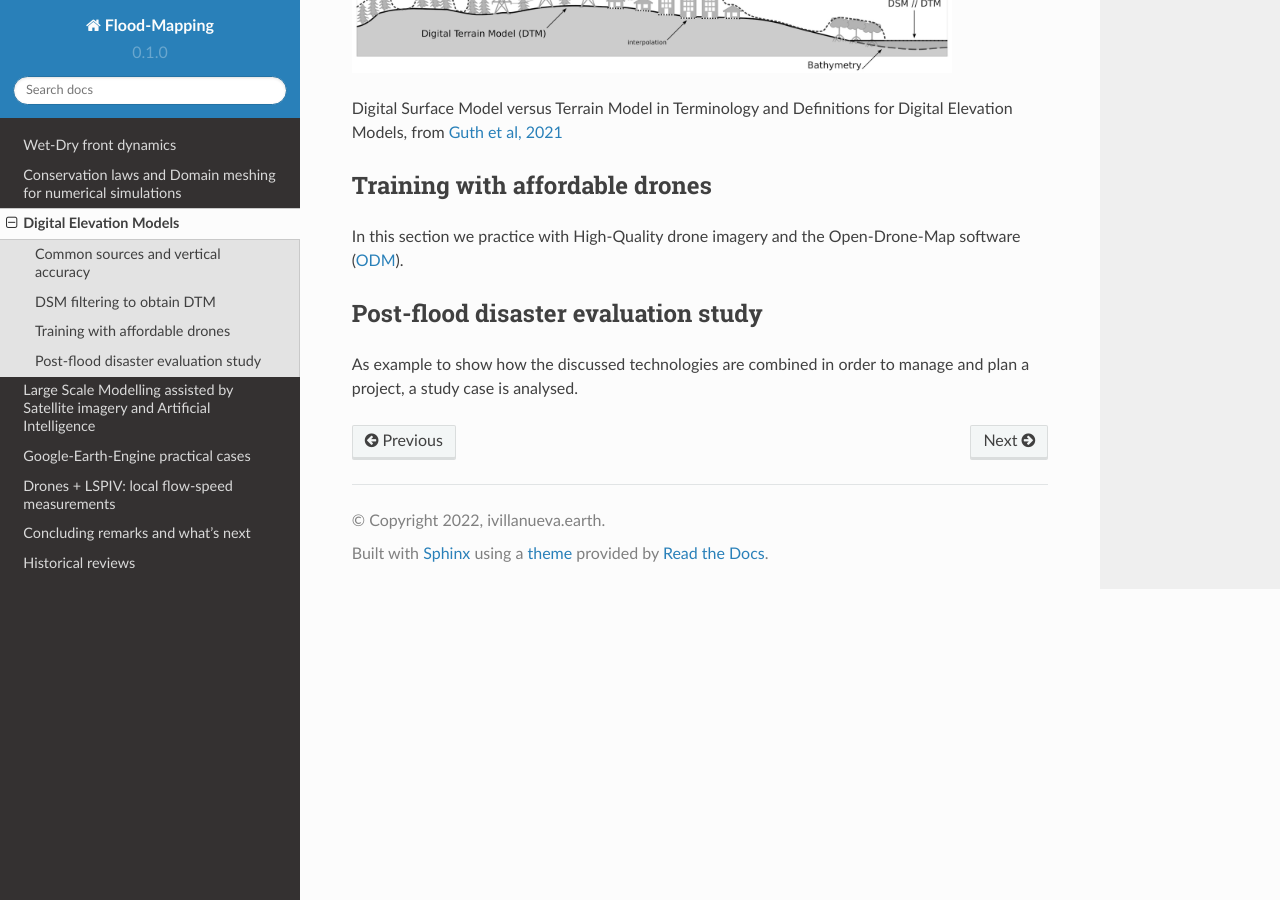
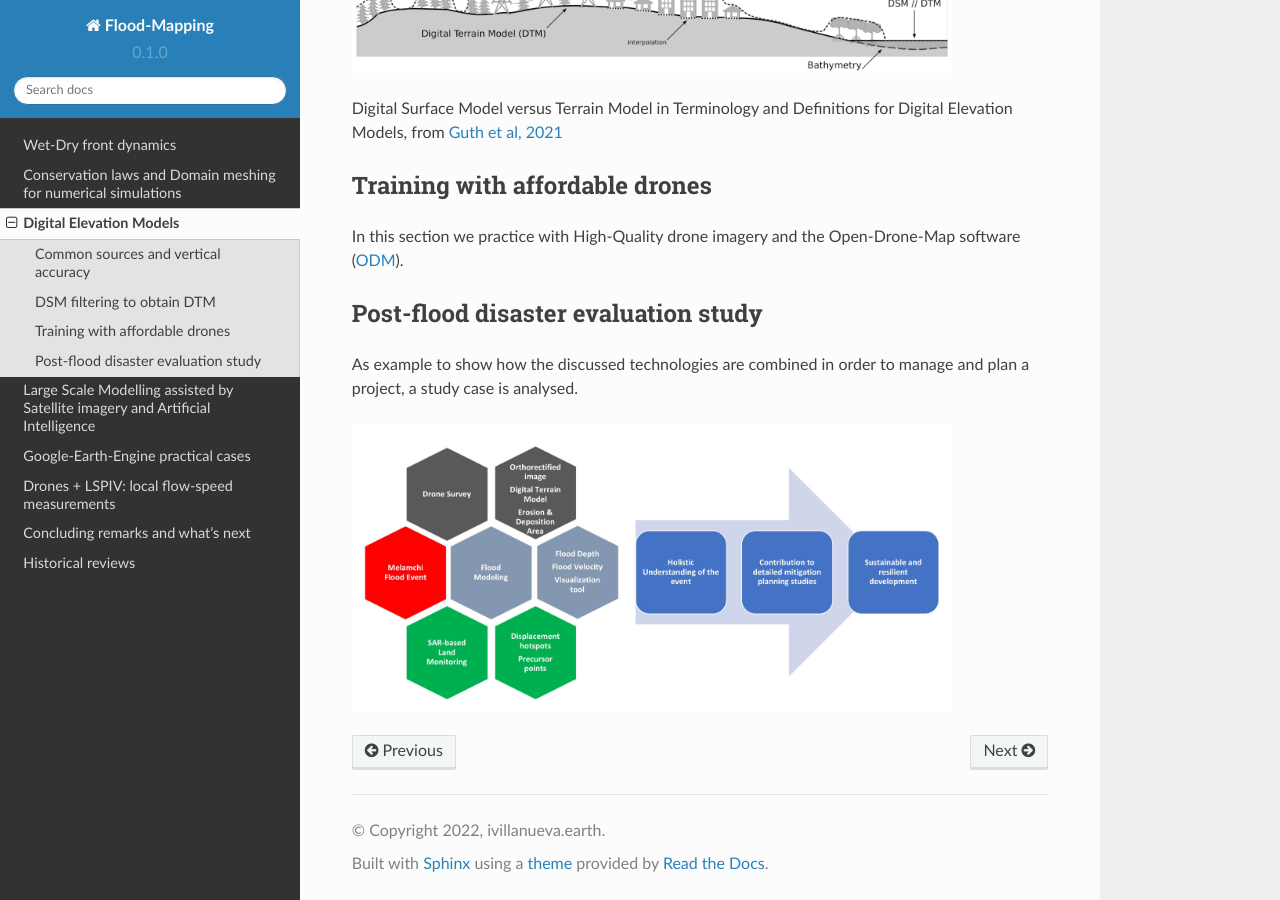
Before and after one commit to ivillamadrid/FloodMapping, a Sphinx documentation site: the page built from docs/source/dem.rst, in a window 1280 px wide and 900 px high, scrolled down 856 px. Built offline with Sphinx 7.4.7 and the Read the Docs theme 2.0.0, drawn with Linux system fonts in a browser that asks for light colours.

Commit message:
Update dem.rst

```diff
--- a/docs/source/dem.rst
+++ b/docs/source/dem.rst
@@ -39,3 +39,7 @@ In this section we practice with High-Quality drone imagery and the Open-Drone-M
 Post-flood disaster evaluation study
 ------------------------------------
 As example to show how the discussed technologies are combined in order to manage and plan a project, a study case is analysed.
+
+.. image:: Melamchi_Post-Flood.png
+  :width: 600
+  :alt: Melamchi.
```
